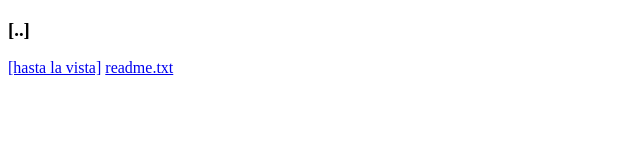
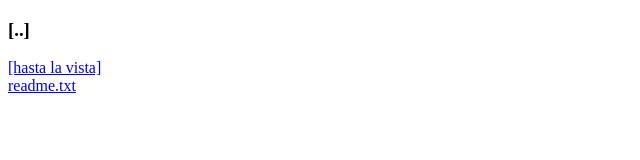
Before and after one commit to nav-site-srv/nav-site-srv.github.io, a plain HTML site: page index.html in a window 1280 px wide. Shown: the whole page, without its empty margins (0-640 px from the left). Drawn offline with Linux system fonts and the light colour scheme.

Commit message:
Update index.html

```diff
--- a/index.html
+++ b/index.html
@@ -7,7 +7,7 @@
   </head>
   <body>
     <h3>[..]</h3>
-    <a href="hasta la vista">[hasta la vista]</a>
-    <a href="readme.txt">readme.txt</a>
+    <a href="hasta la vista">[hasta la vista]</a><br>
+    <a href="readme.txt">readme.txt</a><br>
   </body>
 </html>
```
